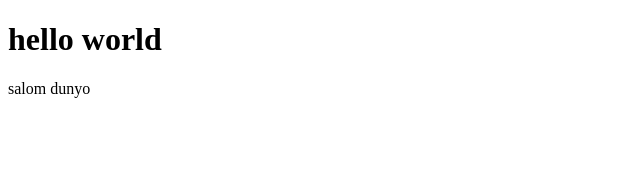
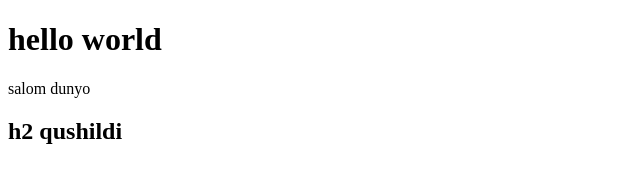
Before and after one commit to iqror6979/18guruhtest, a plain HTML site: page index.html in a window 1280 px wide. Shown: the whole page, without its empty margins (0-640 px from the left). Drawn offline with Linux system fonts and the light colour scheme.

Commit message:
h2 qo'shildi

```diff
--- a/index.html
+++ b/index.html
@@ -10,5 +10,6 @@
 <body>
 <h1>hello world</h1>
 <p>salom dunyo</p>
+<h2>h2 qushildi</h2>
 </body>
 </html>
```
